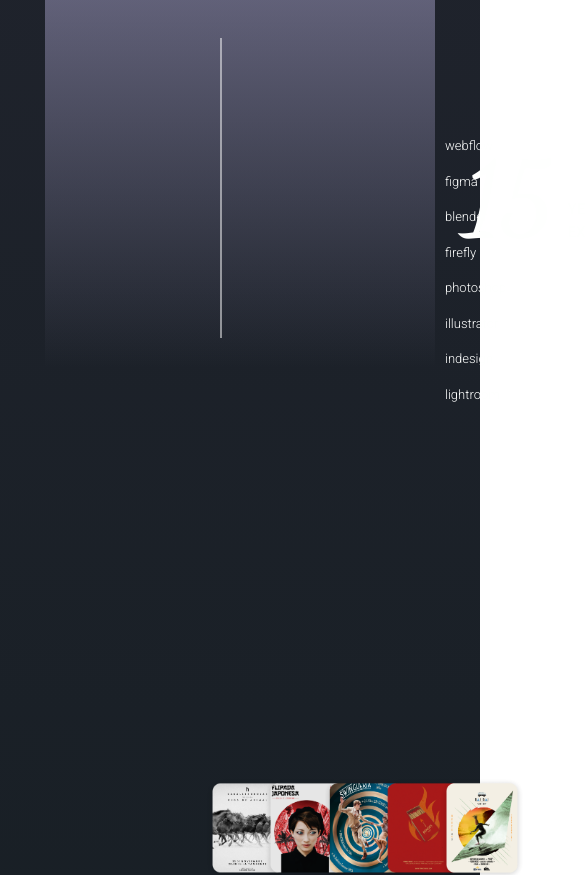
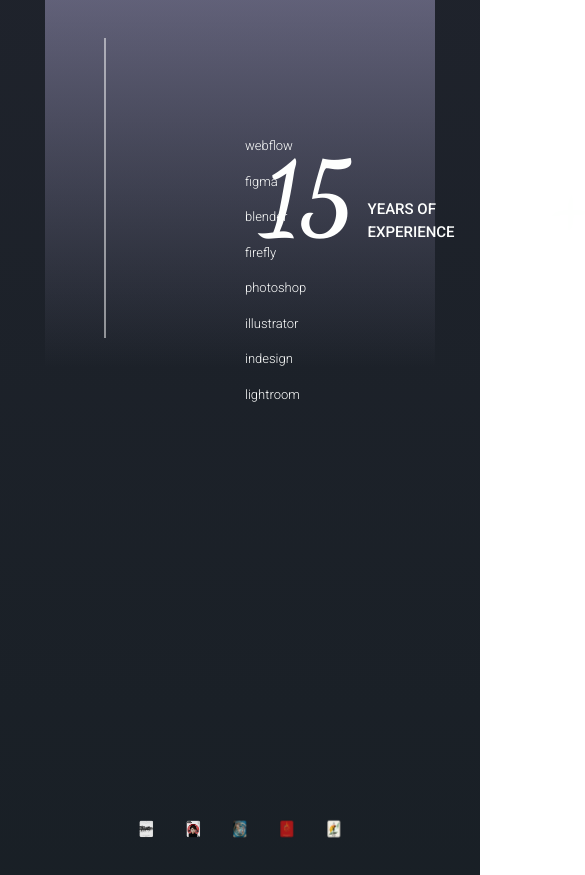
Before and after one commit to NicoMarianetti/CoMMMbo, a React (Create React App) app: page / in a window 390 px wide. Shown: the part 1320-2195 px from the top of the page, 585 px wide, since content can reach past the window. Built offline with nearby package versions, Linux system fonts and the light colour scheme.

Commit message:
fixing responsiveness

```diff
--- a/src/sections/02-Experience/Experience.css
+++ b/src/sections/02-Experience/Experience.css
@@ -20,12 +20,11 @@
 
 .experience {
   position: relative;
-  padding: 0 20rem;
+  padding: 0 200px;
   display: flex;
   flex-direction: row;
   justify-content: space-between;
   margin-top: 7rem;
-  margin-left: 5rem;
   margin-right: 5rem;
 }
 
@@ -101,11 +100,16 @@
   flex-direction: row;
   justify-content: space-between;
   margin: 0rem 10rem 0 10rem;
-  width: 100%;
   height: 100%;
   flex-wrap: nowrap;
   align-items: center;
   position: relative;
+}
+
+.relativeContainer {
+  position: relative;
+  width: 100%;
+  height: 100%;
 }
 
 .posterContainer {
--- a/src/sections/02-Experience/Experience.tsx
+++ b/src/sections/02-Experience/Experience.tsx
@@ -136,9 +136,33 @@
       <div className="posters">
         {posters.map((poster, index) => {
           return (
-            <div className="posterContainer" key={index}>
+            <div
+              // style={
+              //   posters.length / 2 > index
+              //     ? {
+              //         marginRight: `${
+              //           (Math.trunc(posters.length / 2) - index) * 100
+              //         }px`,
+              //       }
+              //     : {
+              //         marginLeft: `${
+              //           (index - Math.trunc(posters.length / 2)) * 100
+              //         }px`,
+              //       }
+              // }
+              style={{
+                top: '50%',
+                left: `calc(50% - ${
+                  Math.trunc(posters.length / 2) * windowWidth * 0.12
+                }px)`,
+                transform: 'translate(-50%, -50%)',
+                marginLeft: `${index * windowWidth * 0.12}px`,
+              }}
+              className="posterContainer"
+              key={index}>
               <img
-                style={{marginLeft: `${index * windowWidth * 0.15}px`}}
+                // style={{left: `${index * windowWidth * 0.15}px`}}
+
                 src={require(`../../assets/img/${poster}`)}
                 alt={`poster${index}`}
               />
```
